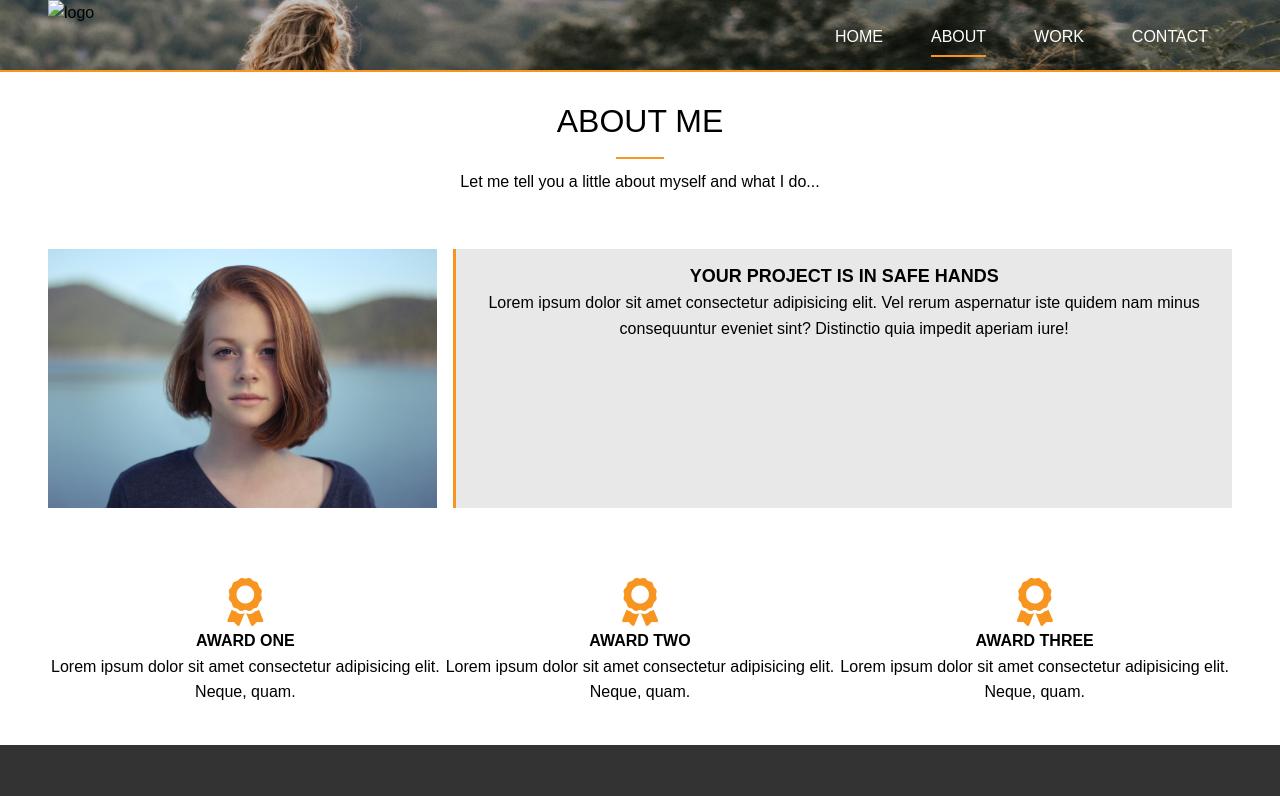
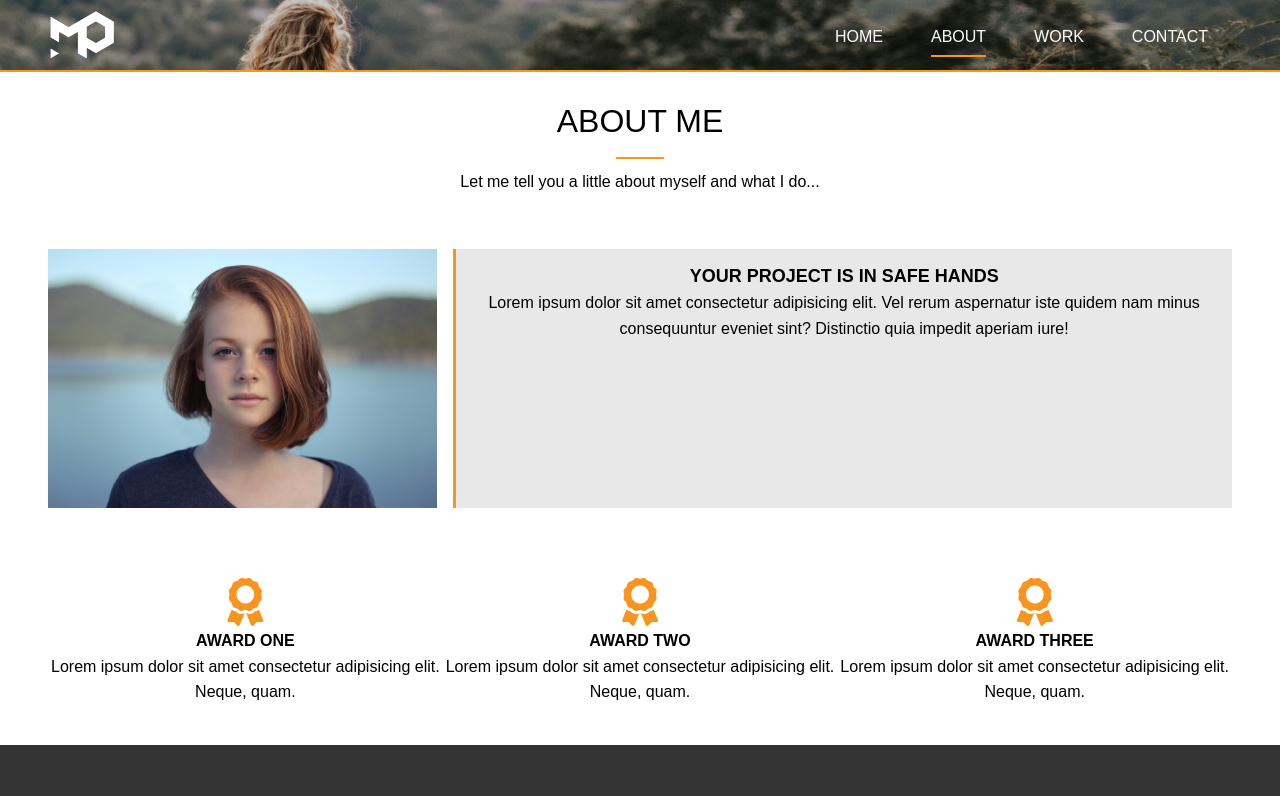
Before and after one commit to prvnmehdiyeva/personal-website, a plain HTML site: page personal-website/about.html in a window 1280 px wide. Shown: the top 796 px of the page. Drawn offline with Linux system fonts and the light colour scheme.

Commit message:
Initial commits

```diff
--- a/personal-website/about.html
+++ b/personal-website/about.html
@@ -20,7 +20,7 @@
   <header class=" navbar_img">
     <div class="container">
       <div class="navbar">
-          <img src="/dist/img/logo.png" alt="logo">
+          <img src="img/logo.png" alt="logo">
           <ul type="none">
             <li><a class="line-gray" href="index.html">HOME</a></li>
             <li><a class="current"  href="about.html">ABOUT</a></li>
```
Also changed, not shown: personal-website/contact.html (+1 -1 lines), personal-website/index.html (+1 -1 lines), personal-website/work.html (+1 -1 lines).
